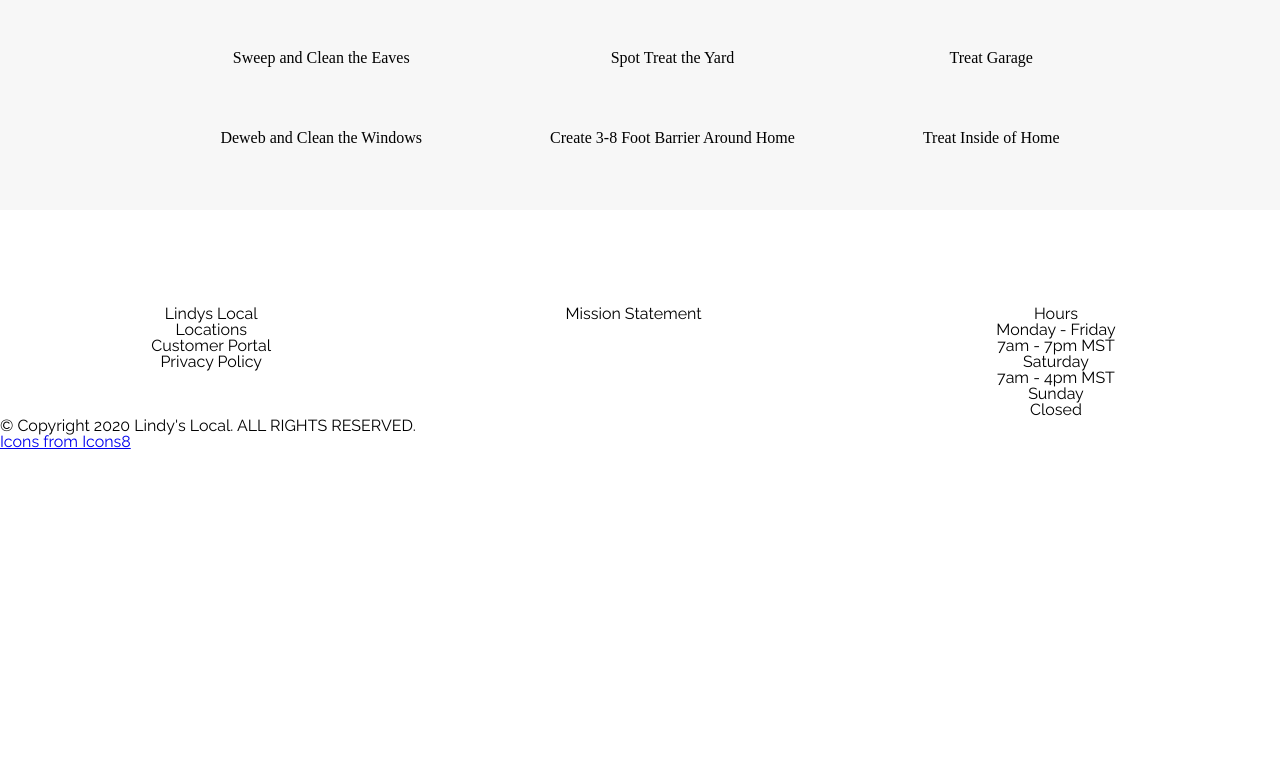
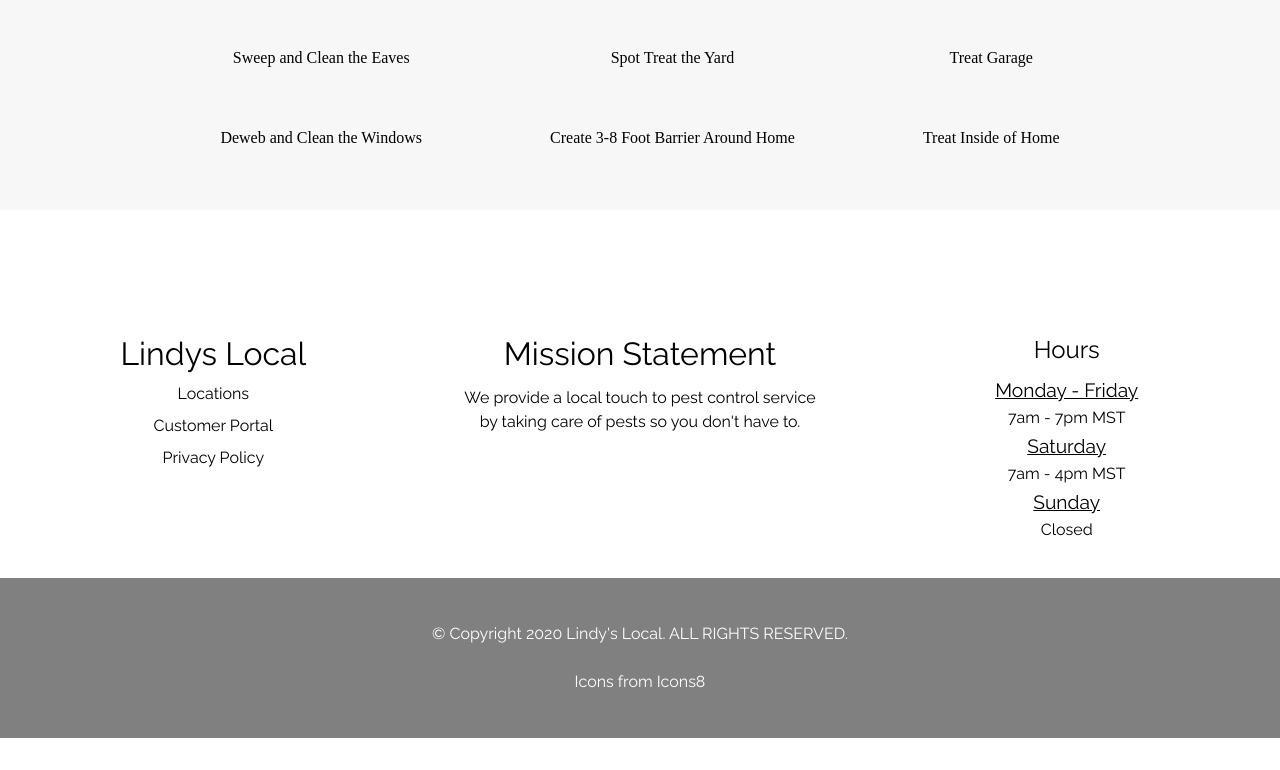
Before and after one commit to cjogles/Lindys-Local-Pest, a React (Create React App) app: page / in a window 1280 px wide. Shown: the part 1253-2023 px from the top of the page. Before the commit the page ends 1735 px from the top, so only its background shows below. Built offline with nearby package versions, Linux system fonts and the light colour scheme; a web font is replaced by a local one.

Commit message:
added styling to footer

```diff
--- a/src/components/Footer.js
+++ b/src/components/Footer.js
@@ -1,30 +1,47 @@
 import React from "react";
+import { Link } from "react-router-dom";
 
 export default function Footer() {
   return (
     <>
-      <section className='sectionfooter'>
-      <div className='footerSection1'>
-          <div className='col1'>
-            <h2>Lindys Local</h2>
-            <p>Locations</p>
-            <p>Customer Portal</p>
-            <p>Privacy Policy</p>
+      <section className="sectionfooter">
+        <div className="footerSection1">
+          <div className="col1">
+            <Link to="/">
+              <h2>Lindys Local</h2>
+            </Link>
+            <Link to="/locations">
+              <p>Locations</p>
+            </Link>
+            <a
+              href="https://salesrabbit.com"
+              rel="noopener noreferrer"
+              target="_blank"
+            >
+              <p className="navLinks">Customer Portal</p>
+            </a>
+            <Link to="/privacy">
+              <p>Privacy Policy</p>
+            </Link>
           </div>
-          <div className='col2'>
+          <div className="col2">
             <h2>Mission Statement</h2>
+            <p>
+              We provide a local touch to pest control service by taking care of
+              pests so you don't have to.
+            </p>
           </div>
-          <div className='col3'>
+          <div className="col3">
             <h2>Hours</h2>
-            <p>Monday - Friday</p>
+            <p className='bold'>Monday - Friday</p>
             <p>7am - 7pm MST</p>
-            <p>Saturday</p>
+            <p className='bold'>Saturday</p>
             <p>7am - 4pm MST</p>
-            <p>Sunday</p>
+            <p className='bold'>Sunday</p>
             <p>Closed</p>
           </div>
         </div>
-        <div className='footerSection2'>
+        <div className="footerSection2">
           <p>© Copyright 2020 Lindy's Local. ALL RIGHTS RESERVED.</p>
           <a target="_blank" href="https://icons8.com">
             Icons from Icons8
--- a/src/css/index.css
+++ b/src/css/index.css
@@ -376,14 +376,83 @@ html {
 .sectionfooter div.footerSection1 .col1 {
   width: 33%;
   text-align: center;
+  padding: 2rem;
+}
+.sectionfooter div.footerSection1 .col1 a {
+  text-decoration: none;
+  color: black;
+  padding-top: 1rem;
+  padding-bottom: 1rem;
+}
+.sectionfooter div.footerSection1 .col1 a :hover {
+  background-color: #7fb742;
+  color: white;
+  transition: 0.6s;
+  cursor: pointer;
+}
+.sectionfooter div.footerSection1 .col1 a h2 {
+  font-size: 2rem;
+}
+.sectionfooter div.footerSection1 .col1 a {
+  text-decoration: none;
+  color: black;
+  padding-top: 1rem;
+  padding-bottom: 1rem;
+}
+.sectionfooter div.footerSection1 .col1 a :hover {
+  background-color: #7fb742;
+  color: white;
+  transition: 0.6s;
+  cursor: pointer;
+}
+.sectionfooter div.footerSection1 .col1 a p {
+  margin-top: 1rem;
 }
 .sectionfooter div.footerSection1 .col2 {
   width: 33%;
   text-align: center;
+  padding: 2rem;
+}
+.sectionfooter div.footerSection1 .col2 h2 {
+  font-size: 2rem;
+  margin-bottom: 1rem;
+}
+.sectionfooter div.footerSection1 .col2 p {
+  line-height: 1.5rem;
 }
 .sectionfooter div.footerSection1 .col3 {
   width: 33%;
   text-align: center;
+  padding: 2rem;
+}
+.sectionfooter div.footerSection1 .col3 h2 {
+  font-size: 1.5rem;
+  margin-bottom: 1rem;
+}
+.sectionfooter div.footerSection1 .col3 p.bold {
+  line-height: 1.5rem;
+  font-size: 1.2rem;
+  text-decoration: underline;
+}
+.sectionfooter div.footerSection1 .col3 p {
+  line-height: 2rem;
+}
+.sectionfooter div.footerSection2 {
+  display: flex;
+  align-items: center;
+  flex-direction: column;
+  background-color: gray;
+  padding: 3rem;
+  font-family: 'Raleway';
+}
+.sectionfooter div.footerSection2 p {
+  font-family: 'Raleway';
+  color: white;
+  margin-bottom: 2rem;
+}
+.sectionfooter div.footerSection2 a {
+  text-decoration: none;
+  color: white;
 }
 .location {
   background-image: url("/images/map.jpg");
--- a/src/less/footer.less
+++ b/src/less/footer.less
@@ -9,17 +9,83 @@
     .col1 {
       width: 33%;
       text-align: center;
+      padding: 2rem;
+      a {
+        text-decoration: none;
+        color: black;
+        padding-top: 1rem;
+        padding-bottom: 1rem;
+        :hover {
+          background-color: #7fb742;
+          color: white;
+          transition: 0.6s;
+          cursor: pointer;
+        }
+        h2 {
+          font-size: 2rem;
+        }
+      }
+      a {
+        text-decoration: none;
+        color: black;
+        padding-top: 1rem;
+        padding-bottom: 1rem;
+        :hover {
+          background-color: #7fb742;
+          color: white;
+          transition: 0.6s;
+          cursor: pointer;
+        }
+        p {
+          margin-top: 1rem;
+        }
+      }
     }
     .col2 {
       width: 33%;
       text-align: center;
+      padding: 2rem;
+      h2 {
+        font-size: 2rem;
+        margin-bottom: 1rem;
+      }
+      p {
+        line-height: 1.5rem;
+      }
     }
     .col3 {
       width: 33%;
       text-align: center;
+      padding: 2rem;
+      h2 {
+        font-size: 1.5rem;
+        margin-bottom: 1rem;
+      }
+      p.bold {
+        line-height: 1.5rem;
+        font-size: 1.2rem;
+        text-decoration: underline;
+      }
+      p {
+        line-height: 2rem;
+      }
     }
   }
   div.footerSection2 {
-    // border: solid red;
+    display: flex;
+    align-items: center;
+    flex-direction: column;
+    background-color: gray;
+    padding: 3rem;
+    font-family: 'Raleway', ;
+    p {
+      font-family: 'Raleway', ;
+      color: white;
+      margin-bottom: 2rem;
+    }
+    a {
+      text-decoration: none;
+      color: white;
+    }
   }
 }
```
